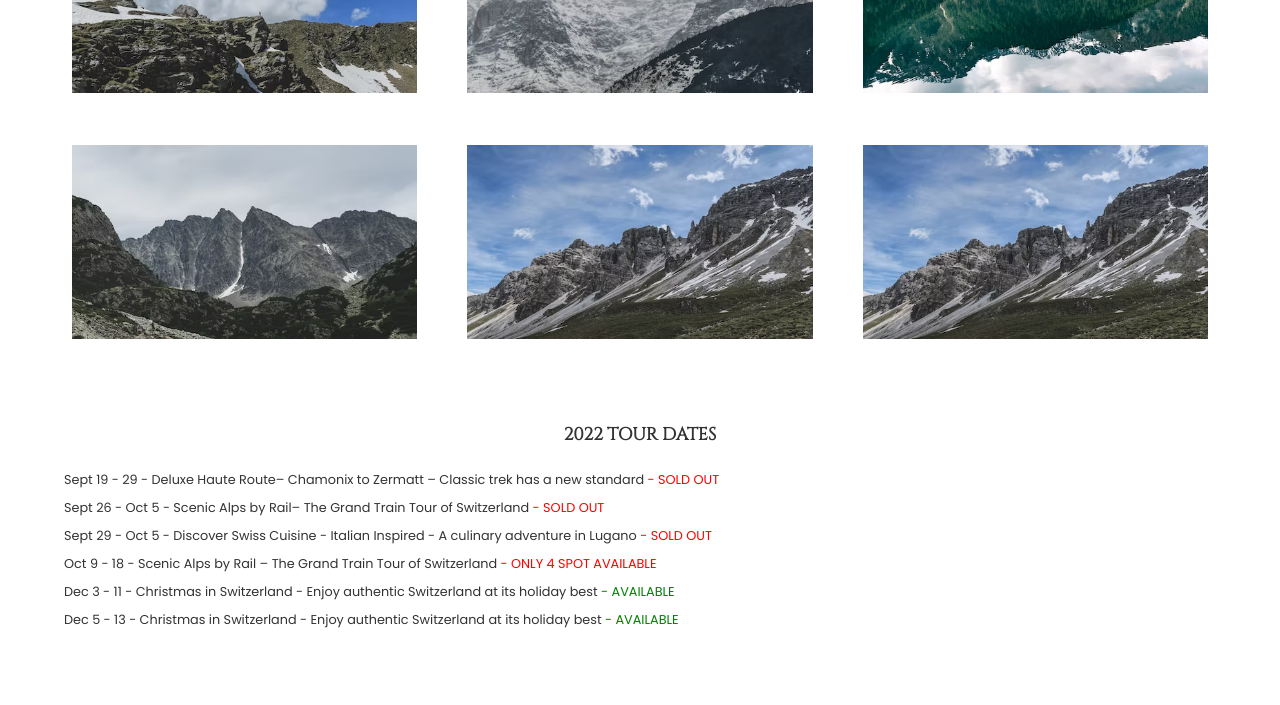
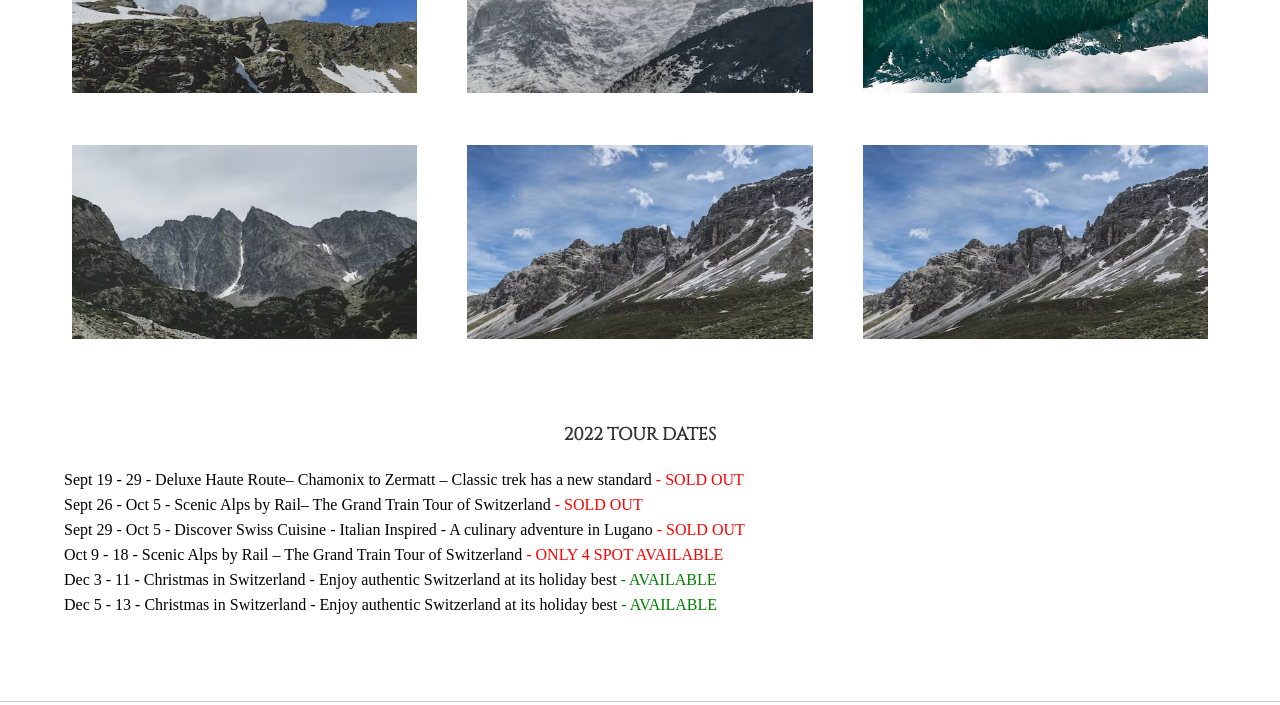
Before and after one commit to WebDevManuel/lev3_3-alps, a plain HTML site: page index.html in a window 1280 px wide. Shown: the part 858-1563 px from the top of the page. Drawn offline with Linux system fonts and the light colour scheme.

Commit message:
✨ Add pseudo-element ::after

```diff
--- a/assets/css/style.css
+++ b/assets/css/style.css
@@ -104,14 +104,31 @@ main section img.nopadding_right {
     padding-right: 0;
 }
 
-main article p.align_left {
-    text-align: left;
-    padding-bottom: 10px;
+main article ul {
+    list-style: none;
 }
 
-main article p span.sold_out {
+main article ul li {
+    text-align: left;
+    padding-bottom: 7px;
+}
+
+main article ul li.sold_out::after {
+    content: " - SOLD OUT";
     color: red;
 }
+
+main article ul li.sold_out:nth-of-type(4)::after {
+    content: " - ONLY 4 SPOT AVAILABLE";
+    color: red;
+}
+
+main article ul li.available::after {
+    content: " - AVAILABLE";
+    color: green;
+}
+
+main article p span.sold_out {}
 
 main article p span.available {
     color: green;
--- a/index.html
+++ b/index.html
@@ -39,18 +39,18 @@
         </section>
         <article>
             <h1>2022 Tour dates</h1>
-            <p class="align_left">Sept 19 - 29 - Deluxe Haute Route– Chamonix to Zermatt – Classic trek has a new
-                standard <span class="sold_out">- SOLD OUT</span></p>
-            <p class="align_left">Sept 26 - Oct 5 - Scenic Alps by Rail– The Grand Train Tour of Switzerland <span
-                    class="sold_out">- SOLD OUT</span></p>
-            <p class="align_left">Sept 29 - Oct 5 - Discover Swiss Cuisine - Italian Inspired - A culinary adventure in
-                Lugano <span class="sold_out">- SOLD OUT</span></p>
-            <p class="align_left">Oct 9 - 18 - Scenic Alps by Rail – The Grand Train Tour of Switzerland <span
-                    class="sold_out">- ONLY 4 SPOT AVAILABLE</span></p>
-            <p class="align_left">Dec 3 - 11 - Christmas in Switzerland - Enjoy authentic Switzerland at its holiday
-                best <span class="available">- AVAILABLE</span></p>
-            <p class="align_left">Dec 5 - 13 - Christmas in Switzerland - Enjoy authentic Switzerland at its holiday
-                best <span class="available">- AVAILABLE</span></p>
+            <ul>
+                <li class="sold_out">Sept 19 - 29 - Deluxe Haute Route– Chamonix to Zermatt – Classic trek has a new
+                    standard</li>
+                <li class="sold_out">Sept 26 - Oct 5 - Scenic Alps by Rail– The Grand Train Tour of Switzerland</li>
+                <li class="sold_out">Sept 29 - Oct 5 - Discover Swiss Cuisine - Italian Inspired - A culinary adventure
+                    in Lugano</li>
+                <li class="sold_out">Oct 9 - 18 - Scenic Alps by Rail – The Grand Train Tour of Switzerland</li>
+                <li class="available">Dec 3 - 11 - Christmas in Switzerland - Enjoy authentic Switzerland at its holiday
+                    best</li>
+                <li class="available">Dec 5 - 13 - Christmas in Switzerland - Enjoy authentic Switzerland at its holiday
+                    best</li>
+            </ul>
         </article>
     </main>
     <footer>
```
